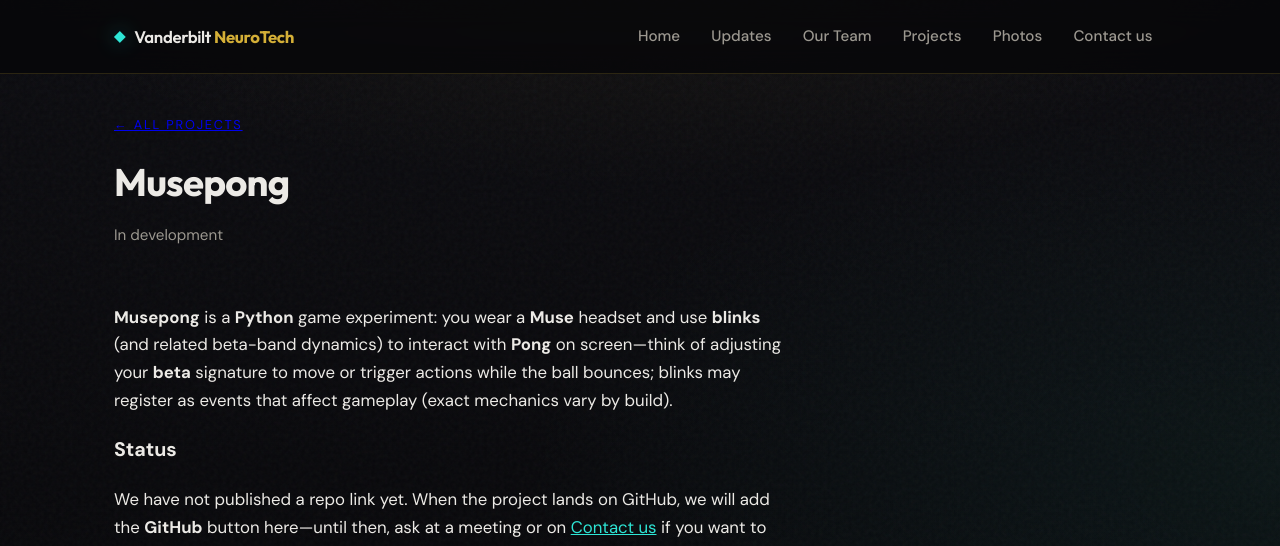
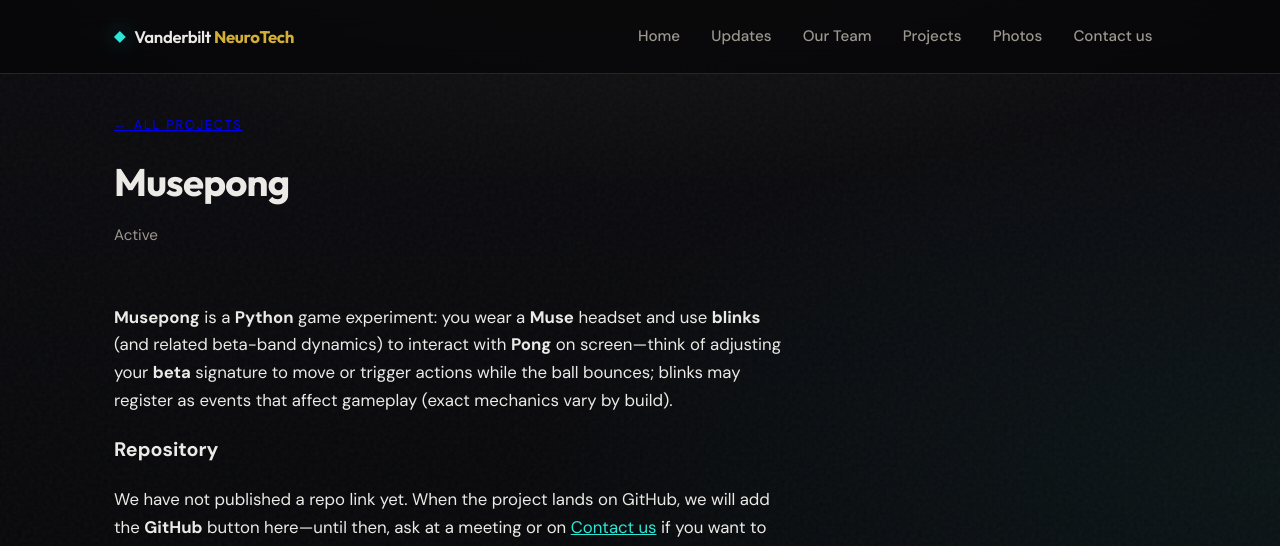
Before and after one commit to vysha-exe/Vanderbilt-NeuroTech-Git-Pages, a Jekyll site: the page built from _projects/musepong.md, in a window 1280 px wide and 954 px high. Shown: the top 546 px of the window. Built offline with Jekyll 4.4.1, drawn with Linux system fonts in a browser that asks for light colours.

Commit message:
Set Musepong to Active and EEG Analysis Tool to In development
Made-with: Cursor

```diff
--- a/_projects/musepong.md
+++ b/_projects/musepong.md
@@ -2,14 +2,14 @@
 layout: project
 title: Musepong
 short_description: Python game—Muse headset + blinks to nudge beta and play Pong on screen.
-status: In development
+status: Active
 order: 4
 github: ""
 ---
 
 **Musepong** is a **Python** game experiment: you wear a **Muse** headset and use **blinks** (and related beta-band dynamics) to interact with **Pong** on screen—think of adjusting your **beta** signature to move or trigger actions while the ball bounces; blinks may register as events that affect gameplay (exact mechanics vary by build).
 
-### Status
+### Repository
 
 We have not published a repo link yet. When the project lands on GitHub, we will add the **GitHub** button here—until then, ask at a meeting or on [Contact us]({{ site.baseurl }}/contact/) if you want to help port or document it.
 
```
Also changed, not shown: _projects/eeg-analysis-tool.md (+1 -1 lines).
